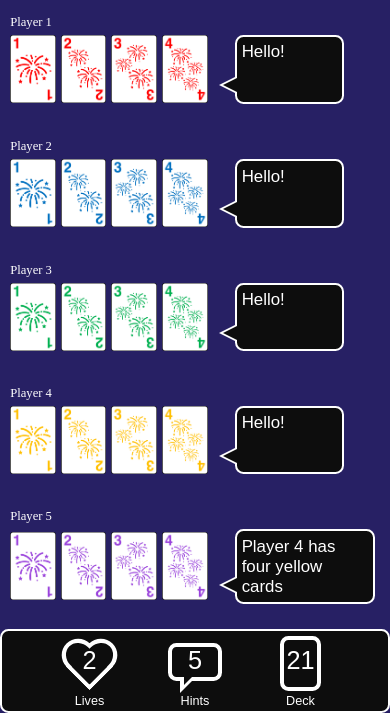
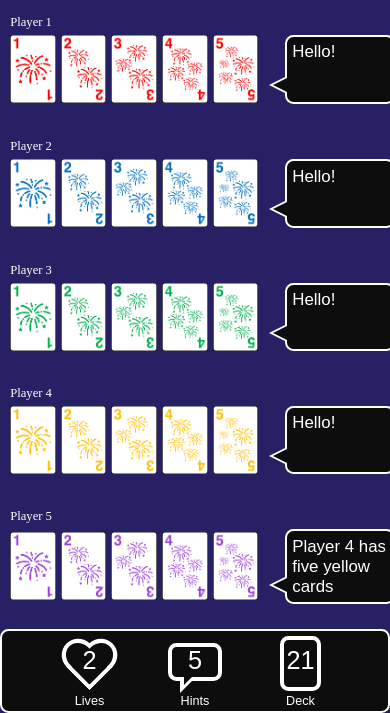
Before and after one commit to atyjeski/tyjeski, a Django app: page /hanabi/new in a window 390 px wide. Shown: the part 131-844 px from the top of the page. Run offline with Django 3.2, Linux system fonts and the light colour scheme; some libraries are stand-ins or nearby versions.

Commit message:
Test five card hand for mobile view

```diff
--- a/backend/hanabi/templates/hanabi/interface-overhaul.html
+++ b/backend/hanabi/templates/hanabi/interface-overhaul.html
@@ -67,6 +67,7 @@
             <div class="card r2"></div>
             <div class="card r3"></div>
             <div class="card r4"></div>
+            <div class="card r5"></div>
           </div>
           <div class="player-text">Hello!</div>
       </div>
@@ -80,6 +81,7 @@
           <div class="card b2"></div>
           <div class="card b3"></div>
           <div class="card b4"></div>
+          <div class="card b5"></div>
         </div>
         <div class="player-text">Hello!</div>
       </div>
@@ -93,6 +95,7 @@
           <div class="card g2"></div>
           <div class="card g3"></div>
           <div class="card g4"></div>
+          <div class="card g5"></div>
         </div>
         <div class="player-text">Hello!</div>
       </div>
@@ -106,6 +109,7 @@
           <div class="card y2"></div>
           <div class="card y3"></div>
           <div class="card y4"></div>
+          <div class="card y5"></div>
         </div>
         <div class="player-text">Hello!</div>
       </div>
@@ -119,8 +123,9 @@
           <div class="card p2"></div>
           <div class="card p3"></div>
           <div class="card p4"></div>
+          <div class="card p5"></div>
         </div>
-        <div class="player-text">Player 4 has four yellow cards</div>
+        <div class="player-text">Player 4 has five yellow cards</div>
       </div>
     </div>
   </div>
```
